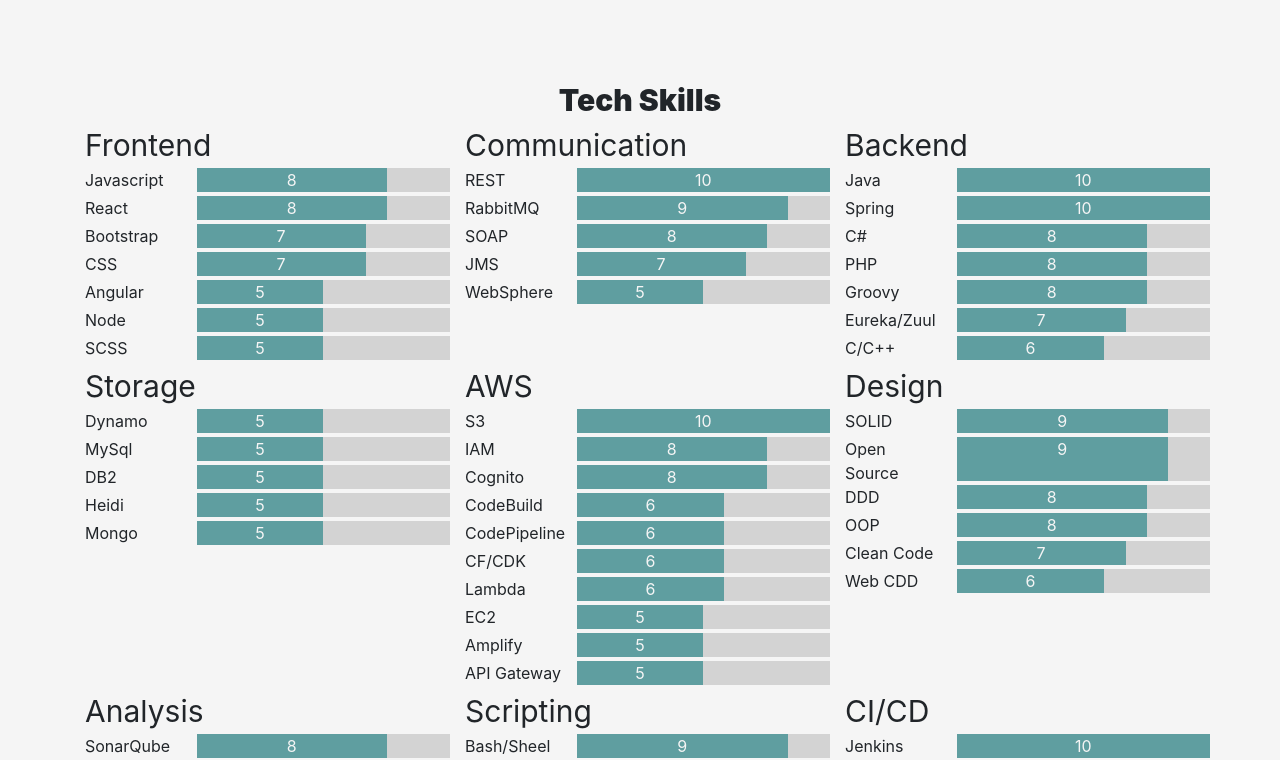
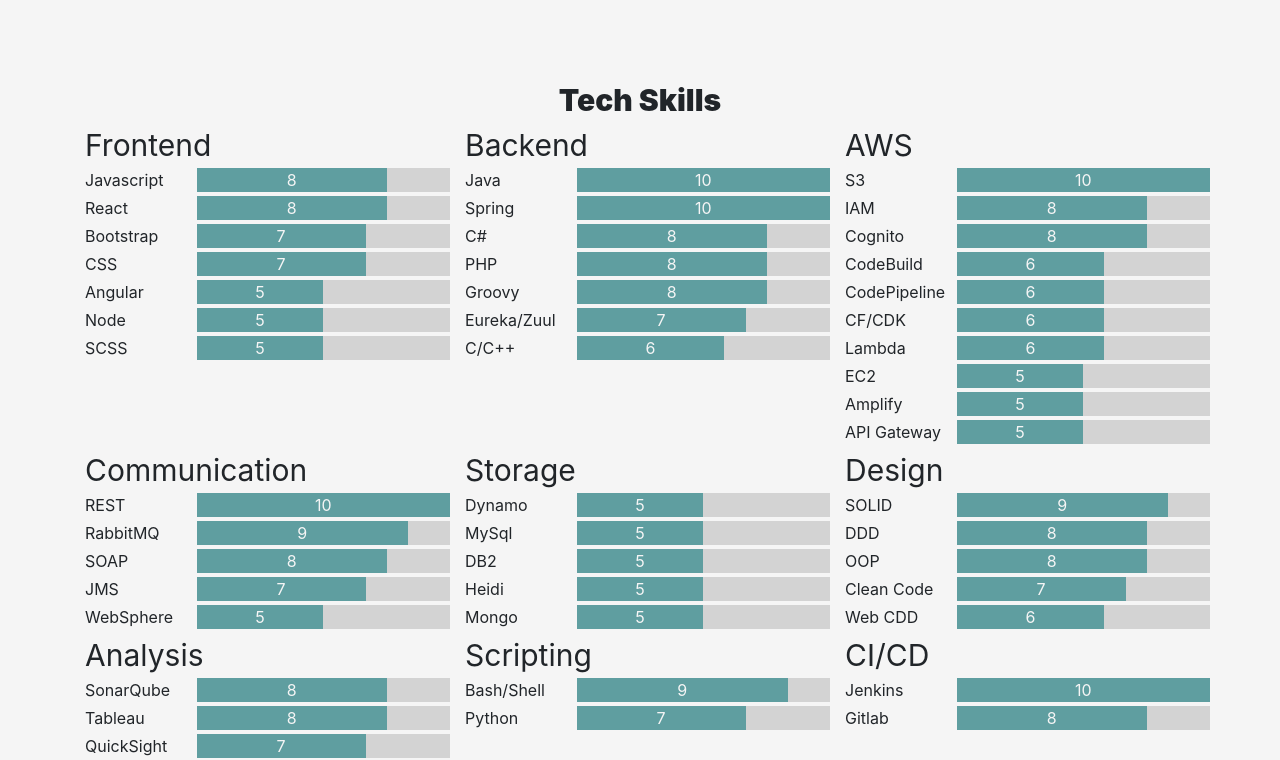
Before and after one commit to ethanabowen/PersonalWebsite, a React (Create React App) app: page / in a window 1280 px wide. Shown: the part 580-1340 px from the top of the page. Built offline with nearby package versions, Linux system fonts and the light colour scheme; no server answers; what aws-amplify would draw is missing.

Commit message:
typo fix and skills reorg

```diff
--- a/src/Components/Skills/Skills.js
+++ b/src/Components/Skills/Skills.js
@@ -21,15 +21,16 @@ function Skills(props) {
 }
 
 function Skill(props) {
+  //scaled to 12 for bootstrap
+  const proficiency = Math.floor(12 * props.proficiency / 10);
   return (
-
     <div className="row align-text-bottom">
       <div className="col-4">
         <span>{props.technology}</span>
       </div>
       <div className="row col">
-        <div className={"proficiency-bar mb-1 text-center col-" + Math.floor(12 * props.proficiency / 10)}>{props.proficiency}</div>
-        <div className={"proficiency-bar-nil mb-1 col-" + (12 - Math.floor(12 * props.proficiency / 10))} />
+        <div className={"proficiency-bar mb-1 text-center col-" + proficiency}>{props.proficiency}</div>
+        <div className={"proficiency-bar-nil mb-1 col-" + (12 - proficiency)} />
       </div>
     </div>
   )
--- a/src/Constants.js
+++ b/src/Constants.js
@@ -36,13 +36,12 @@ export const skills = {
         { technology: "CSS", proficiency: 7 },
         { technology: "SCSS", proficiency: 5 }
     ],
-    communication: [
-        { technology: "REST", proficiency: 10 },
-        { technology: "SOAP", proficiency: 8 },
-        { technology: "RabbitMQ", proficiency: 9 },
-        { technology: "WebSphere", proficiency: 5 },
-        { technology: "JMS", proficiency: 7 }
-    ],
+    /*"Frontend Library": [
+        { technology: "RapiDoc", proficiency: 10  },
+        { technology: "D3", proficiency: 6 },
+        { technology: "Gulp", proficiency: 7 },
+        { technology: "Kendo", proficiency: 5 }
+    ],*/
     backend: [
         { technology: "Java", proficiency: 10 },
         { technology: "Spring", proficiency: 10 },
@@ -51,13 +50,6 @@ export const skills = {
         { technology: "C/C++", proficiency: 6 },
         { technology: "PHP", proficiency: 8 },
         { technology: "Groovy", proficiency: 8 }
-    ],
-    storage: [
-        { technology: "Dynamo", proficiency: 5 },
-        { technology: "MySql", proficiency: 5 },
-        { technology: "DB2", proficiency: 5 },
-        { technology: "Heidi", proficiency: 5 },
-        { technology: "Mongo", proficiency: 5 },
     ],
     AWS: [
         { technology: "IAM", proficiency: 8 },
@@ -71,13 +63,26 @@ export const skills = {
         { technology: "API Gateway", proficiency: 5 },
         { technology: "Lambda", proficiency: 6 }
     ],
+    communication: [
+        { technology: "REST", proficiency: 10 },
+        { technology: "SOAP", proficiency: 8 },
+        { technology: "RabbitMQ", proficiency: 9 },
+        { technology: "WebSphere", proficiency: 5 },
+        { technology: "JMS", proficiency: 7 }
+    ],
+    storage: [
+        { technology: "Dynamo", proficiency: 5 },
+        { technology: "MySql", proficiency: 5 },
+        { technology: "DB2", proficiency: 5 },
+        { technology: "Heidi", proficiency: 5 },
+        { technology: "Mongo", proficiency: 5 },
+    ],
     design: [
         { technology: "DDD", proficiency: 8 },
         { technology: "SOLID", proficiency: 9 },
         { technology: "OOP", proficiency: 8 },
         { technology: "Clean Code", proficiency: 7 },
-        { technology: "Open Source", proficiency: 9 },
-        { technology: "Web CDD", proficiency: 6 }
+        { technology: "Web CDD", proficiency: 6 },
     ],
     analysis: [
         { technology: "SonarQube", proficiency: 8 },
@@ -86,7 +91,7 @@ export const skills = {
     ],
     scripting: [
         { technology: "Python", proficiency: 7 },
-        { technology: "Bash/Sheel", proficiency: 9 }
+        { technology: "Bash/Shell", proficiency: 9 }
     ],
     "CI/CD": [
         { technology: "Jenkins", proficiency: 10 },
```
